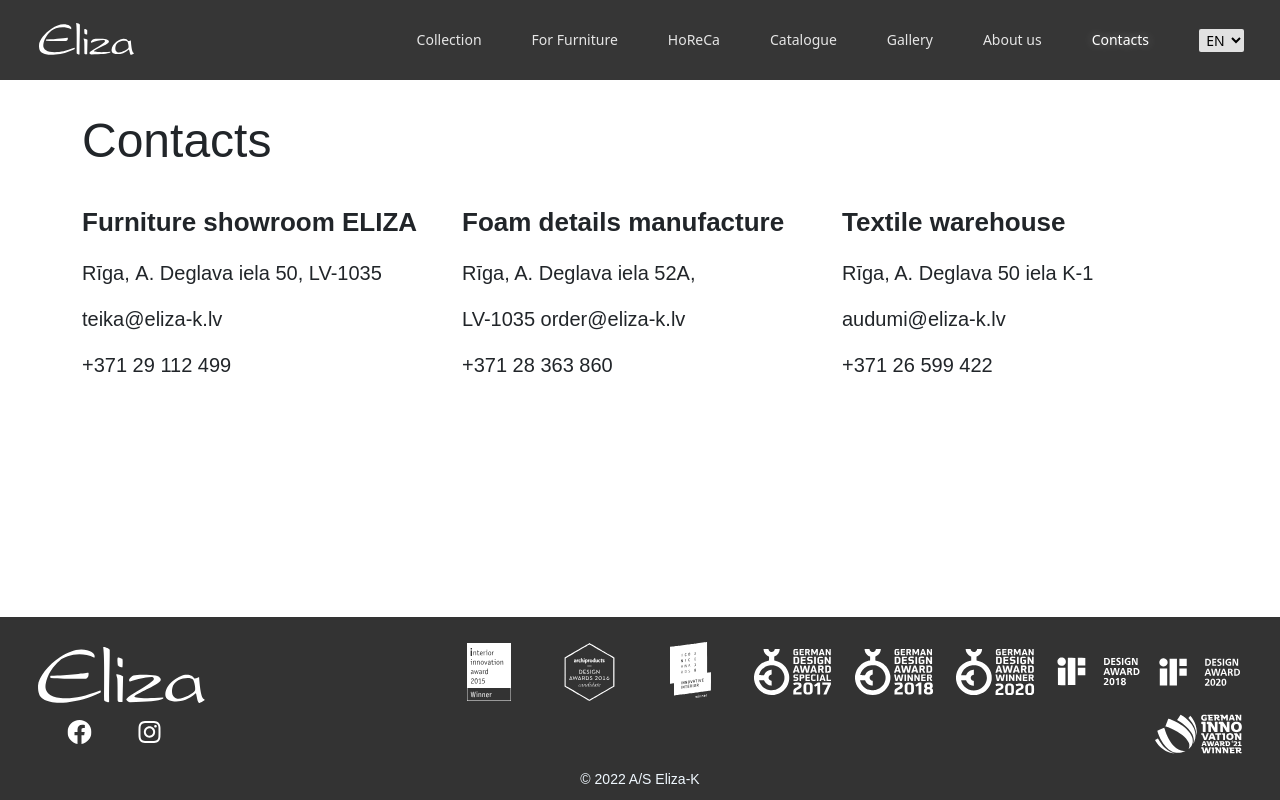
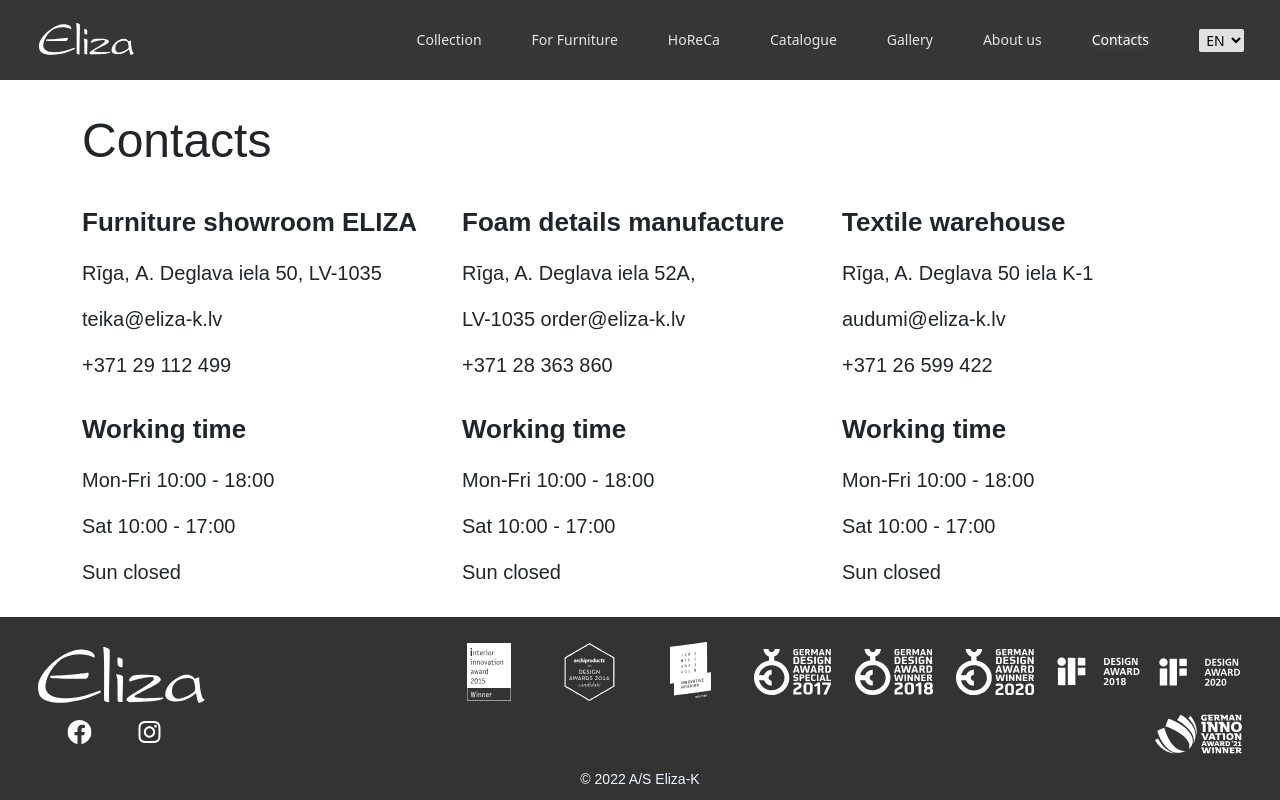
Before and after one commit to werdillo/react-eliza, a React (Create React App) app: page /contacts in a window 1280 px wide. Built offline with nearby package versions, Linux system fonts and the light colour scheme; a web font is replaced by a local one.

Commit message:
working days

```diff
--- a/public/locales/en/translation.json
+++ b/public/locales/en/translation.json
@@ -39,7 +39,11 @@
 			"pageTitle": "Contacts",
 			"salon": "Furniture showroom ELIZA",
 			"porolon": "Foam details manufacture",
-			"textile": "Textile warehouse"
+			"textile": "Textile warehouse",
+			"working-time": "Working time",
+			"working-days": "Mon-Fri",
+			"sat": "Sat",
+			"sun": "Sun closed"
 		},
 		"coming-soon": {
 			"title": "Coming soon"
--- a/public/locales/lv/translation.json
+++ b/public/locales/lv/translation.json
@@ -39,7 +39,11 @@
 			"pageTitle": "Kontakti",
 			"salon": "Mēbeļu salons ELIZA",
 			"porolon": "Izstrādājumu ražošana no porolona",
-			"textile": "Audumu noliktava"
+			"textile": "Audumu noliktava",
+			"working-time": "Darba laiks",
+			"working-days": "Pirmd-Piekt",
+			"sat": "Sestd",
+			"sun": "Svētd - brīvdiena"
 		},
 		"coming-soon": {
 			"title": "Gaidāms drīzumā"
--- a/public/locales/ru/translation.json
+++ b/public/locales/ru/translation.json
@@ -39,7 +39,11 @@
 			"pageTitle": "Контакты",
 			"salon": "Мебельный салон Eliza",
 			"porolon": "Производство деталей из поролона",
-			"textile": "Склад тканей"
+			"textile": "Склад тканей",
+			"working-time": "Время работы",
+			"working-days": "Пн-Пт",
+			"sat": "Сб",
+			"sun": "Вскр - закрыто"
 		},
 		"coming-soon": {
 			"title": "Ожидается в ближайшее время"
--- a/src/App.css
+++ b/src/App.css
@@ -1047,6 +1047,14 @@
   font-family: 'Avenir', sans-serif;
 }
 
+.contacts-bottom {
+  margin-bottom: 30px;
+}
+
+.work-time {
+  margin-top: 30px;
+}
+
 @media only screen and (max-width: 1000px) {
   .contacts-title {
     font-size: 36px;
--- a/src/Pages/Contacts.js
+++ b/src/Pages/Contacts.js
@@ -18,6 +18,12 @@
 						<p className='place-text'>Rīga, А. Deglava iela 50, LV-1035</p>
 						<p className='place-text'>teika@eliza-k.lv</p>
 						<p className='place-text'>+371 29 112 499</p>
+						<p className='place-text'></p>
+						<p className='place-text'></p>
+						<p className='place-title work-time'>{t("Pages.contacts.working-time")}</p>
+						<p className='place-text'>{t("Pages.contacts.working-days")} 10:00 - 18:00</p>
+						<p className='place-text'>{t("Pages.contacts.sat")} 10:00 - 17:00</p>
+						<p className='place-text contacts-bottom'>{t("Pages.contacts.sun")}</p>
 					</div>
 				</Col>
 				<Col sm={12} lg={4}>
@@ -26,6 +32,13 @@
 						<p className='place-text'>Rīga, A. Deglava iela 52A,</p>
 						<p className='place-text'>LV-1035 order@eliza-k.lv</p>
 						<p className='place-text'>+371 28 363 860</p>
+						<p className='place-text'></p>
+						<p className='place-text'></p>
+						<p className='place-title work-time'>{t("Pages.contacts.working-time")}</p>
+						<p className='place-text'>{t("Pages.contacts.working-days")} 10:00 - 18:00</p>
+						<p className='place-text'>{t("Pages.contacts.sat")} 10:00 - 17:00</p>
+						<p className='place-text contacts-bottom'>{t("Pages.contacts.sun")}</p>
+
 					</div>
 				</Col>
 				<Col sm={12} lg={4}>
@@ -34,6 +47,11 @@
 						<p className='place-text'>Rīga, A. Deglava 50 iela K-1</p>
 						<p className='place-text'>audumi@eliza-k.lv</p>
 						<p className='place-text'>+371 26 599 422</p>
+						<p className='place-title work-time'>{t("Pages.contacts.working-time")}</p>
+						<p className='place-text'>{t("Pages.contacts.working-days")} 10:00 - 18:00</p>
+						<p className='place-text'>{t("Pages.contacts.sat")} 10:00 - 17:00</p>
+						<p className='place-text contacts-bottom'>{t("Pages.contacts.sun")}</p>
+
 					</div>
 				</Col>
 			</Row>
```
